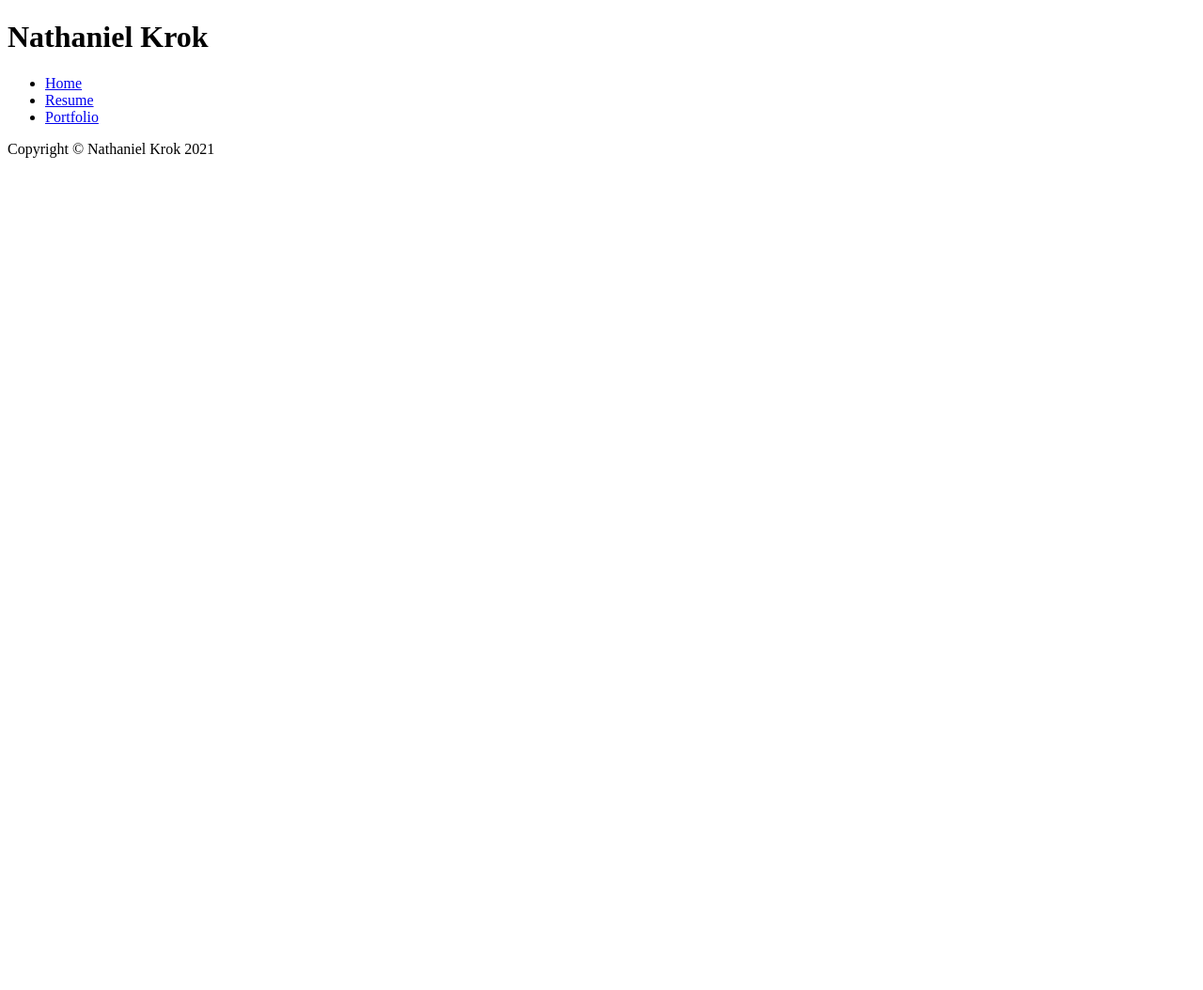
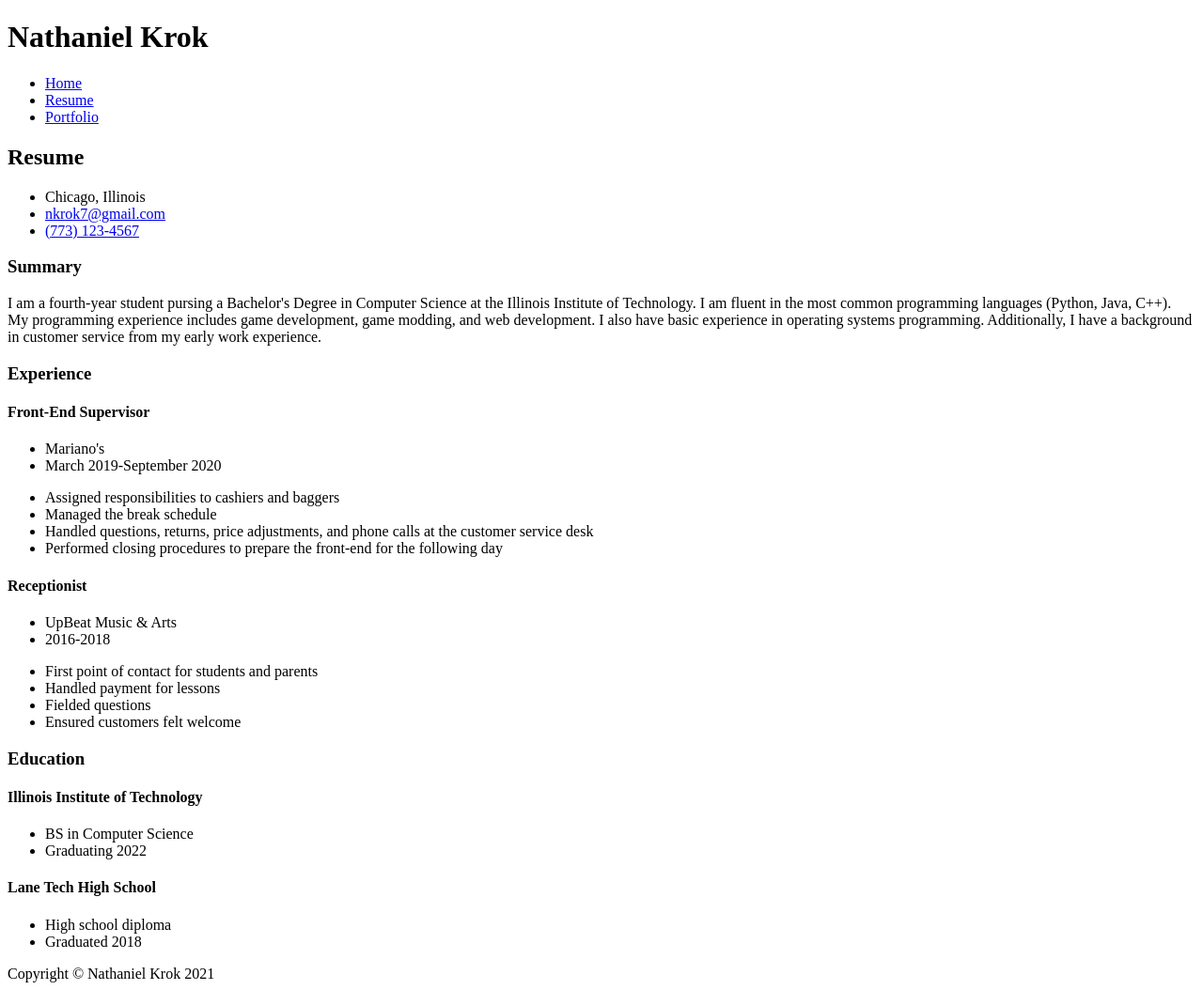
Before and after one commit to nkrok/personal-website, a plain HTML site: page resume/index.html in a window 1280 px wide. Shown: the whole page at 94% size. Before the commit the page ends 800 px from the top, so only its background shows below. Drawn offline with Linux system fonts and the light colour scheme.

Commit message:
Add summary, experience, and education to resume

```diff
--- a/resume/index.html
+++ b/resume/index.html
@@ -17,6 +17,88 @@
         </nav>
     </header>
 
+    <main class="content">
+        <h2>Resume</h2>
+
+        <section id="resume-contact-info">
+            <ul id="contact-info-list">
+                <li>Chicago, Illinois</li>
+                <li><a href="mailto:nkrok7@gmail.com">nkrok7@gmail.com</a></li>
+                <li><a href="tel:+1-773-123-4567">(773) 123-4567</a></li>
+            </ul>
+        </section>
+
+        <section id="resume-summary">
+            <h3>Summary</h3>
+
+            <p id="resume-summary-content">
+                I am a fourth-year student pursing a Bachelor's Degree in Computer Science at the Illinois Institute of Technology.
+                I am fluent in the most common programming languages (Python, Java, C++).
+                My programming experience includes game development, game modding, and web development.
+                I also have basic experience in operating systems programming.
+                Additionally, I have a background in customer service from my early work experience.
+            </p>
+        </section>
+
+        <section id="resume-experience">
+            <h3>Experience</h3>
+
+            <article class="resume-experience-entry">
+                <h4>Front-End Supervisor</h4>
+
+                <ul>
+                    <li>Mariano's</li>
+                    <li>March 2019-September 2020</li>
+                </ul>
+
+                <ul>
+                    <li>Assigned responsibilities to cashiers and baggers</li>
+                    <li>Managed the break schedule</li>
+                    <li>Handled questions, returns, price adjustments, and phone calls at the customer service desk</li>
+                    <li>Performed closing procedures to prepare the front-end for the following day</li>
+                </ul>
+            </article>
+
+            <article class="resume-experience-entry">
+                <h4>Receptionist</h4>
+
+                <ul>
+                    <li>UpBeat Music & Arts</li>
+                    <li>2016-2018</li>
+                </ul>
+
+                <ul>
+                    <li>First point of contact for students and parents</li>
+                    <li>Handled payment for lessons</li>
+                    <li>Fielded questions</li>
+                    <li>Ensured customers felt welcome</li>
+                </ul>
+            </article>
+        </section>
+
+        <section id="resume-education">
+            <h3>Education</h3>
+
+            <article class="resume-education-entry">
+                <h4>Illinois Institute of Technology</h4>
+
+                <ul>
+                    <li>BS in Computer Science</li>
+                    <li>Graduating 2022</li>
+                </ul>
+            </article>
+
+            <article class="resume-education-entry">
+                <h4>Lane Tech High School</h4>
+
+                <ul>
+                    <li>High school diploma</li>
+                    <li>Graduated 2018</li>
+                </ul>
+            </article>
+        </section>
+    </main>
+
     <footer id="main-footer">
         Copyright © Nathaniel Krok 2021
     </footer>
```
